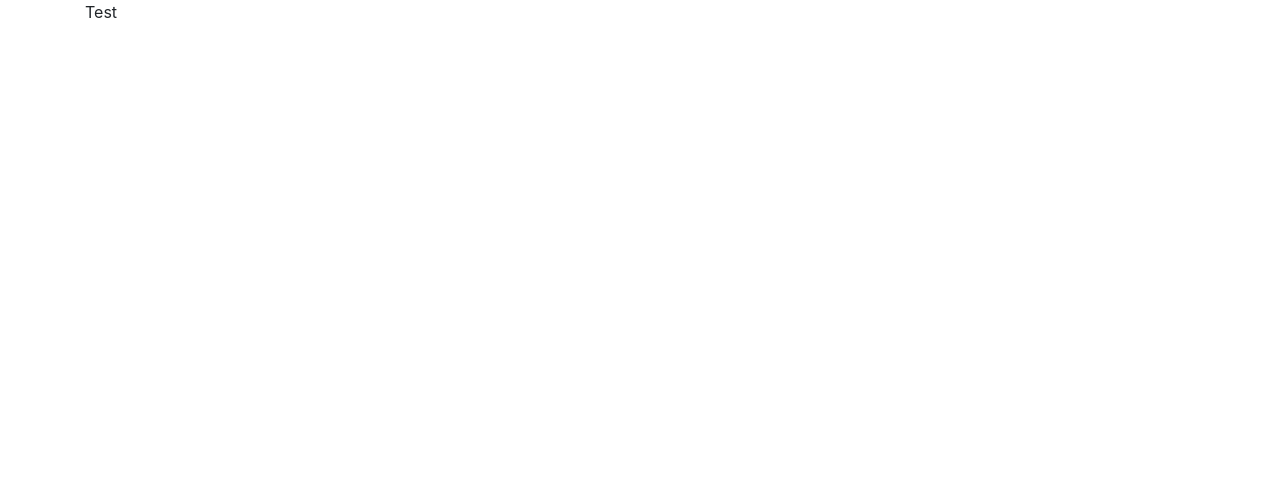
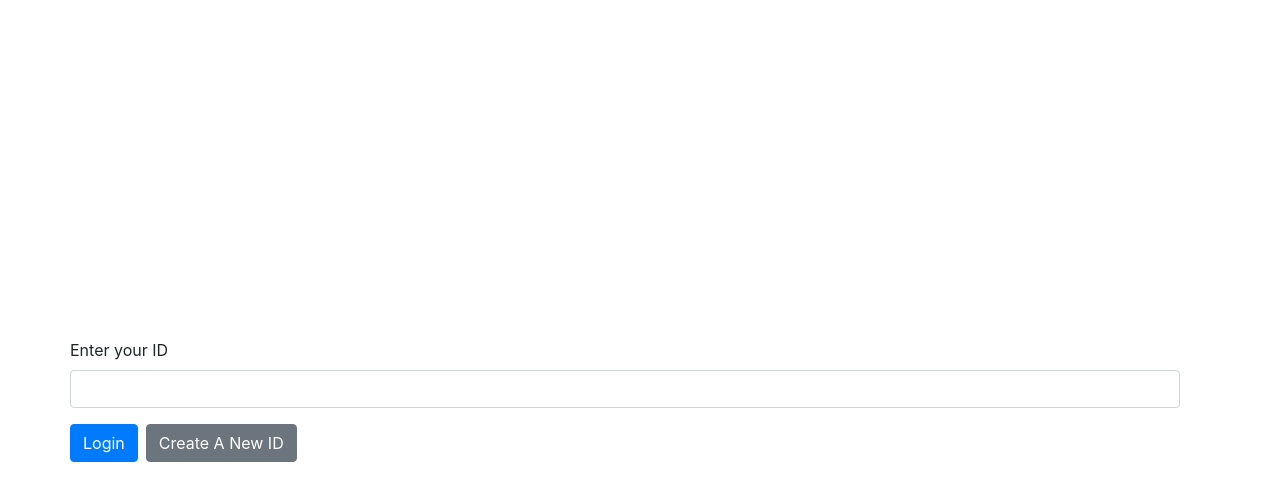
Before and after one commit to SFoxGit/socket-chat, a React (Create React App) app in the folder client/: page / in a window 1280 px wide. Shown: the top 500 px of the page. Built offline with nearby package versions, Linux system fonts and the light colour scheme.

Commit message:
login form handled

```diff
--- a/client/src/App.js
+++ b/client/src/App.js
@@ -1,10 +1,12 @@
-import React from 'react';
+import React, { useState } from 'react';
 import Login from './components/Login';
 
+
 function App() {
+  const [id, setId] = useState()
   return (
     <>
-    <Login />
+    <Login setId={setId} />
     </>
   );
 }
--- a/client/src/components/Login/index.jsx
+++ b/client/src/components/Login/index.jsx
@@ -1,12 +1,26 @@
-import React from 'react';
-import { Col, Container, Row } from 'react-bootstrap'
+import React, { useRef } from 'react';
+import { Button, Col, Container, Form, Row } from 'react-bootstrap'
 
-export default function Login() {
+export default function Login({setId}) {
+  const idRef = useRef();
+  function handleSubmit(e) {
+    e.preventDefault();
+    setId(idRef.current.value)
+
+  }
+
   return (
     <div>
-      <Container>
-        <Row>
-          <Col>Test</Col>
+      <Container className="align-items-center d-flex" style={{ height: '100vh' }}>
+        <Row className="w-100">
+          <Form onSubmit={handleSubmit} className="w-100">
+            <Form.Group >
+              <Form.Label>Enter your ID</Form.Label>
+              <Form.Control type="text" ref={idRef} required></Form.Control>
+            </Form.Group>
+            <Button type="submit" className="mr-2">Login</Button>
+            <Button variant="secondary">Create A New ID</Button>
+          </Form>
         </Row>
       </Container>
     </div>
```
